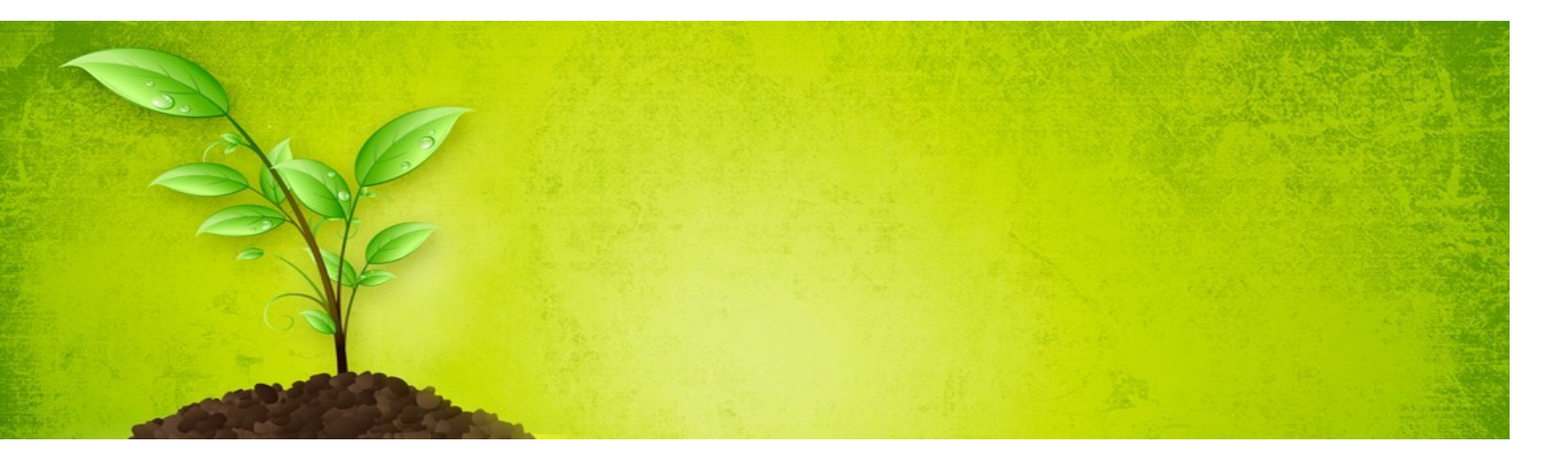
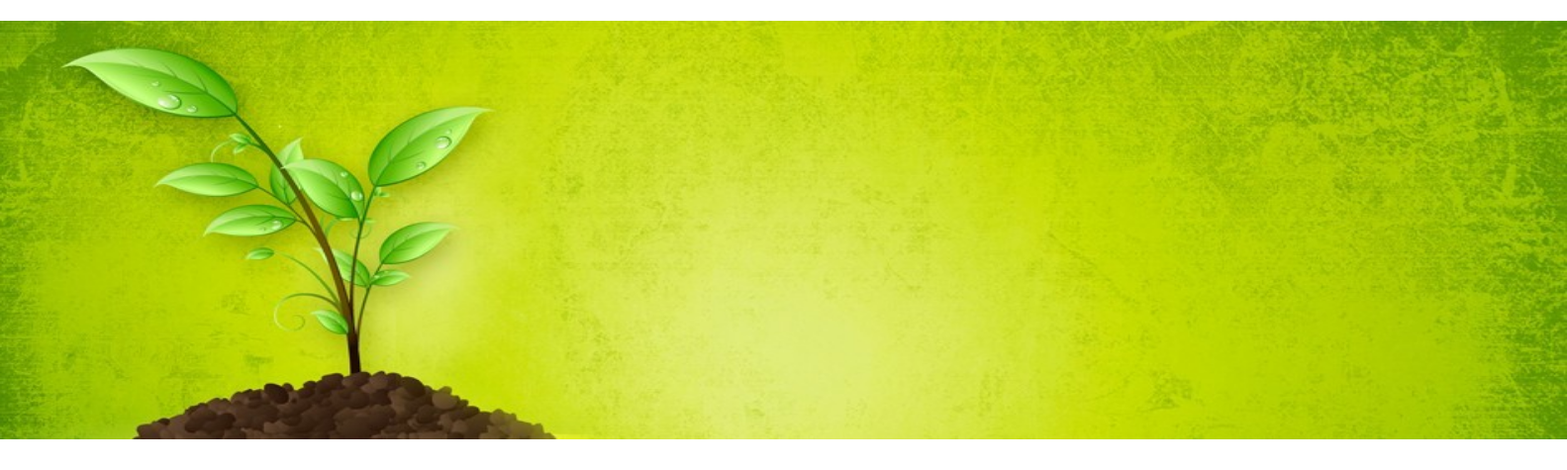
Before and after one commit to SHUBHAM-HOTA/savewater, a plain HTML site: page Help Us.html in a window 1280 px wide. Shown: the part 218-693 px from the top of the page at 99% size, 1583 px wide, since content can reach past the window. Drawn offline with Linux system fonts and the light colour scheme.

Commit message:
Update Help Us.html

```diff
--- a/Help Us.html
+++ b/Help Us.html
@@ -66,7 +66,7 @@ body {
 </div>
 
 <b><h1 style="padding-left: 50px; font-size: 35px;">PLEASE HELP US GROW</h1></b>
-<img src="About.jpg" alt="Background" width="1525" height="423">
+<img src="About.jpg" alt="Background" width="1583" height="423">
 
 <b><pre style="font-family: Arial; font-size: 30px; color: rgb(77, 77, 77); text-align: center;">
 Please Help Us To Reach More People In The world And Reach Our Message To People Like You.
```
